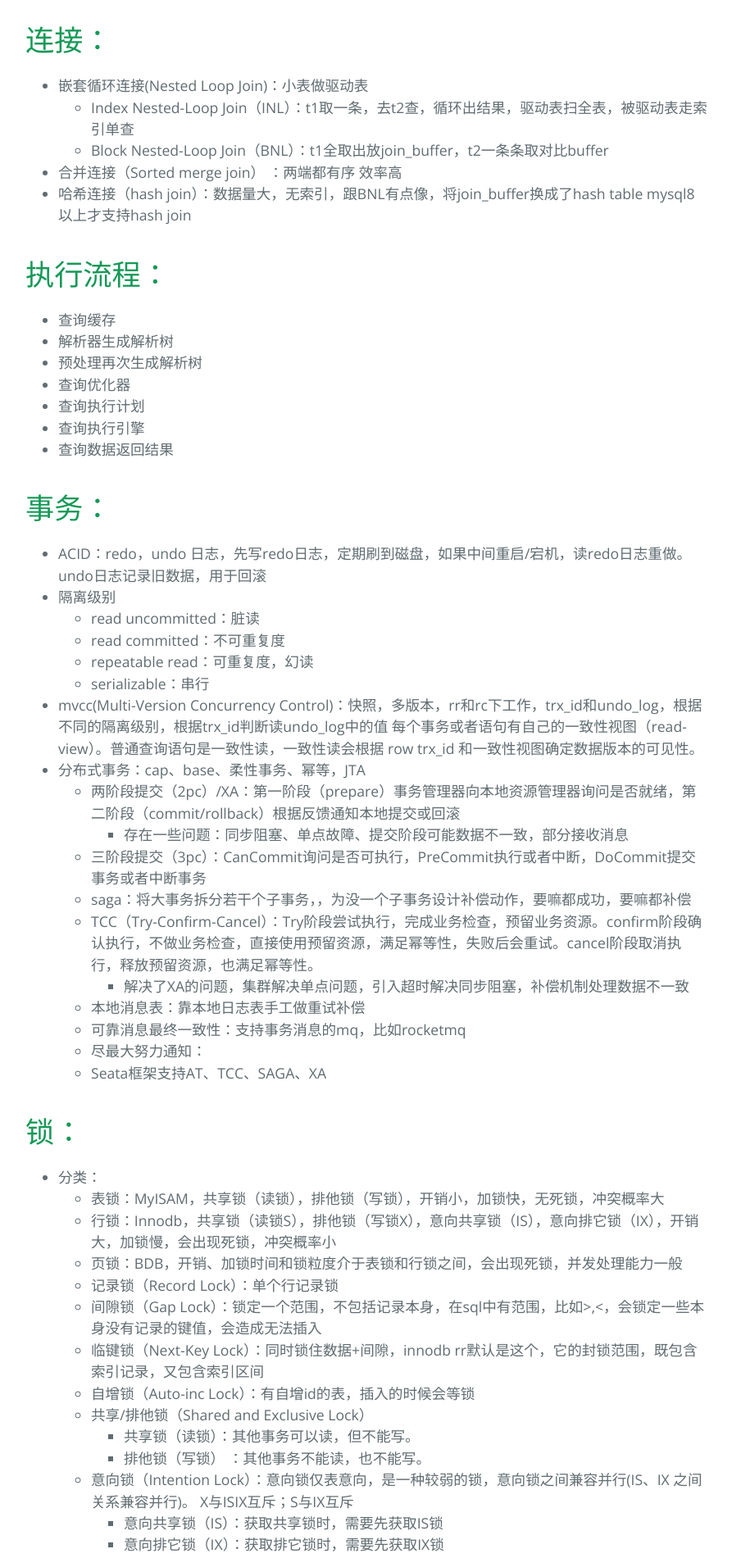
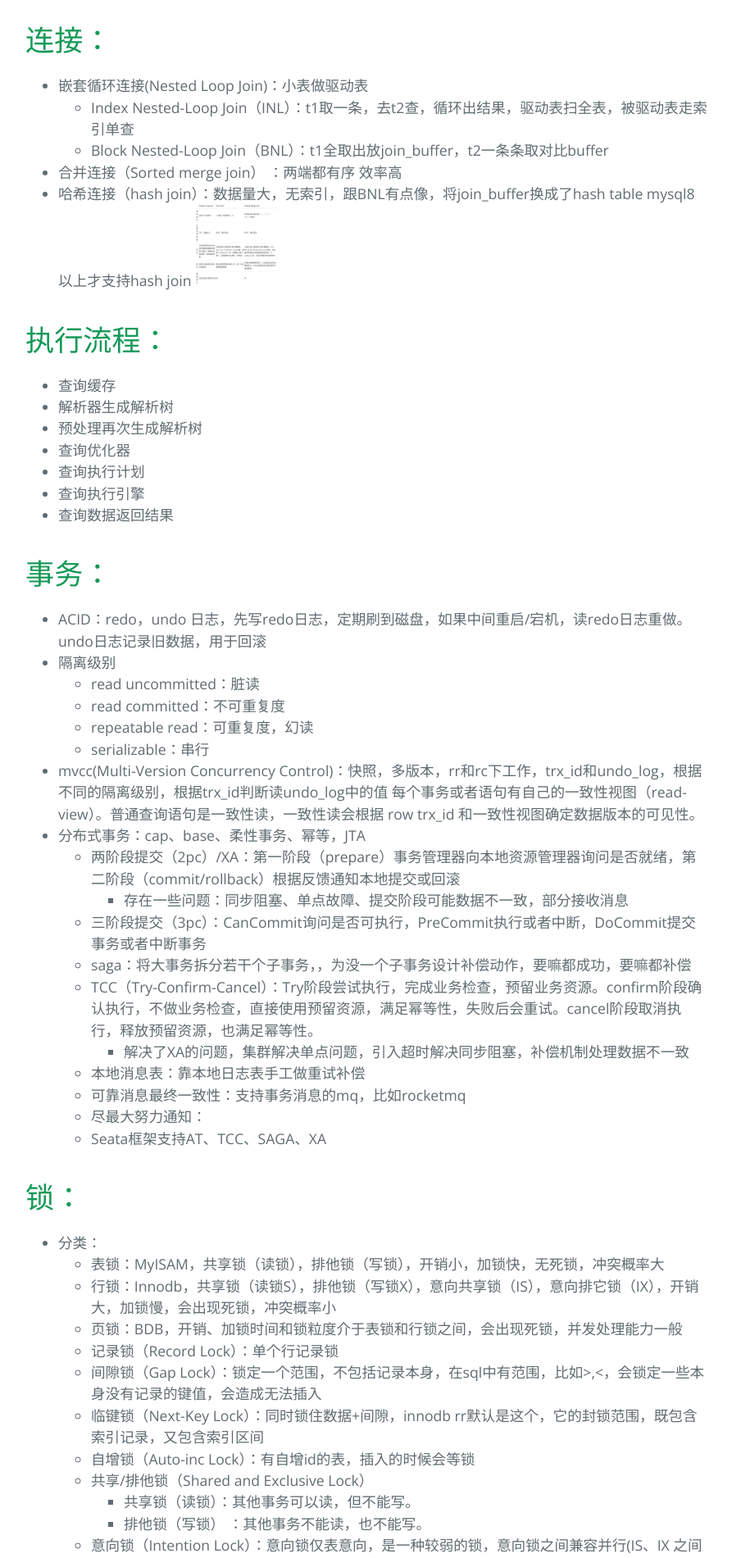
Before and after one commit to someever/someever.github.io, a Jekyll site: the page built from _posts/2022-05-27-数据库-mysql.md, in a window 1280 px wide. Shown: the part 434-2335 px from the top of the page at 82% size, without its empty margins (193-1086 px from the left). Built offline with Jekyll 4.4.1, drawn with Linux system fonts in a browser that asks for light colours.

Commit message:
mysql add image

```diff
--- a/_posts/2022-05-27-数据库-mysql.md
+++ b/_posts/2022-05-27-数据库-mysql.md
@@ -5,12 +5,14 @@ title: "数据库-mysql"
 记录关于数据库、mysql相关的一些关键点，可用于系统的复习框架或者面试前的突击
 
 # 连接：
+
 - 嵌套循环连接(Nested Loop Join)：小表做驱动表
     - Index Nested-Loop Join（INL）：t1取一条，去t2查，循环出结果，驱动表扫全表，被驱动表走索引单查
     - Block Nested-Loop Join（BNL）：t1全取出放join_buffer，t2一条条取对比buffer
 - 合并连接（Sorted merge join）	：两端都有序 效率高
 - 哈希连接（hash join）：数据量大，无索引，跟BNL有点像，将join_buffer换成了hash table
 mysql8以上才支持hash join
+![image](https://someever.github.io/imgs/mysql-join.png){:height="100px" width="100px"}
 
 # 执行流程：
 - 查询缓存
@@ -58,6 +60,7 @@ mysql8以上才支持hash join
         - 意向共享锁（IS）：获取共享锁时，需要先获取IS锁
         - 意向排它锁（IX）：获取排它锁时，需要先获取IX锁
         - 插入意向锁：如果插入到同一索引间隙中的多个事务没有插入到该间隙中的相同位置，则它们不需要等待对方
+![image](https://someever.github.io/imgs/mysql-lock.png){:height="100px" width="100px"}
 
 # 索引：
 - 分类：
```
